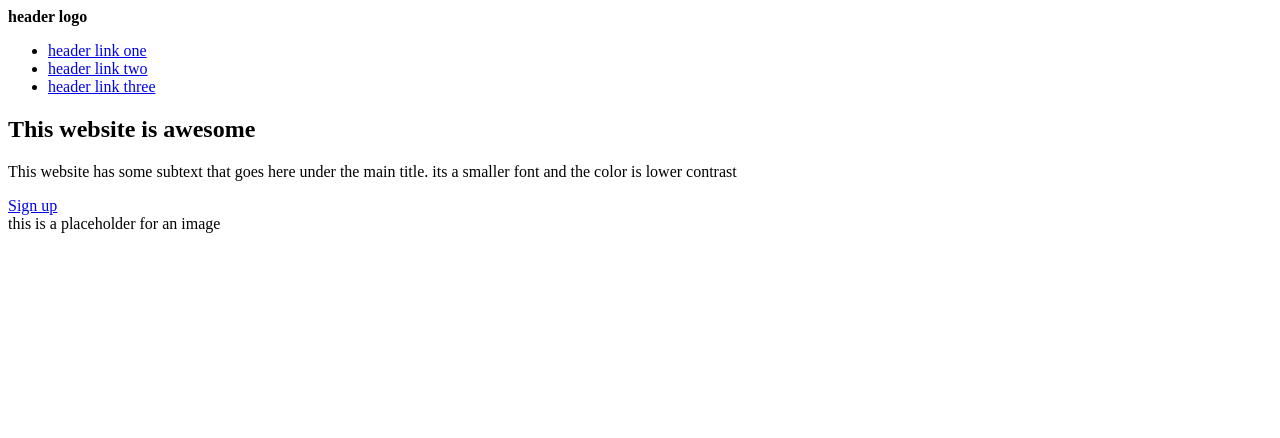
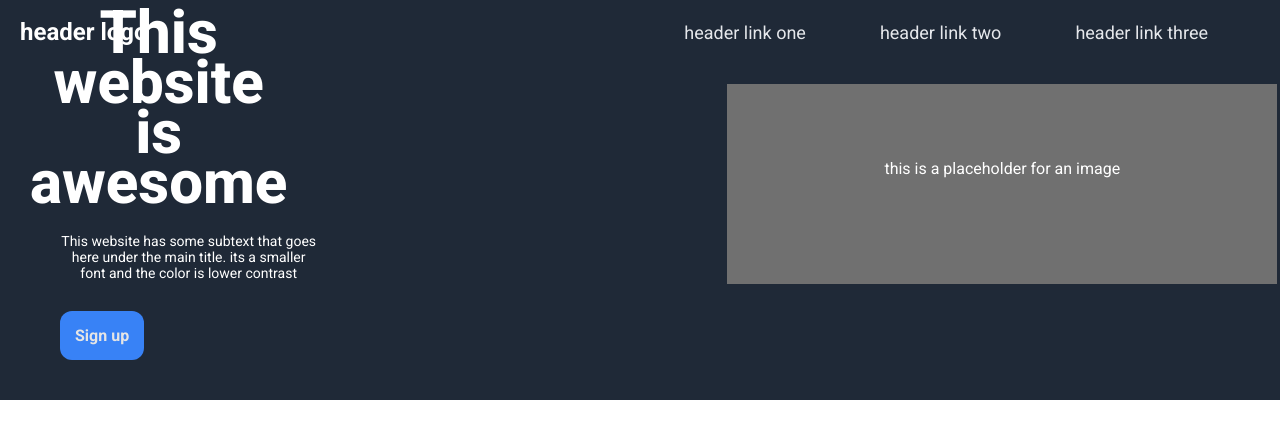
Before and after one commit to H4ROOON/flexbox, a plain HTML site: page index.html in a window 1280 px wide. Drawn offline with Linux system fonts and the light colour scheme.

Commit message:
added css for header and made minor changes in index

```diff
--- a/index.html
+++ b/index.html
@@ -10,6 +10,7 @@
 
 <body>
     <header class="header">
+        <div class="container">
             <div class="logo">
                 <strong>header logo</strong>
             </div>
@@ -20,8 +21,7 @@
                     <li><a class="nav-link" href="#">header link three</a></li>
                 </ul>
             </nav>
-    </header>
-    <main class="main">
+        </div>
         <section class="hero">
             <div class="hero-text">
                 <h2>This website is awesome</h2>
@@ -33,7 +33,7 @@
                 <div class="image-placeholder">this is a placeholder for an image</div>
             </div>
         </section>
-    </main>
+    </header>
 </body>
 
 </html>
--- a/style.css
+++ b/style.css
@@ -0,0 +1,129 @@
+@import url('https://fonts.googleapis.com/css2?family=Roboto:ital,wght@0,100..900;1,100..900&display=swap');
+
+.header {
+    background-color: #1f2937;
+    height: 400px;
+    padding: 0px;
+}
+
+* {
+    margin: 0;
+    padding: 0;
+    box-sizing: border-box;
+    font-family: "Roboto", sans-serif;
+}
+
+.container {
+    margin: 0 auto;
+    width: 100%;
+    padding: 0 20px;
+    display: flex;
+    justify-content: space-between;
+    align-items: center;
+}
+
+.logo {
+    height: 8vh;
+    color: white;
+    font-size: 24px;
+    display: flex;
+    align-items: center;
+
+}
+
+.header-nav ul {
+    height: 8vh;
+    list-style: none;
+    display: flex;
+    justify-content: space-between;
+    align-items: center;
+    gap: 20px;
+    margin: 0;
+    padding: 0;
+}
+
+.nav-link {
+    margin-right: 50px;
+    color: #e5e7eb;
+    text-decoration: none;
+    font-size: 18px;
+    padding: 2px;
+
+}
+
+.main {
+    width: 100%;
+    display: flex;
+    justify-content: space-between;
+    align-items: center;
+}
+
+.hero {
+    margin-top: 40px;
+    width: 100%;
+    height: 20vh;
+    padding: 0px 120px;
+    display: flex;
+    justify-content: space-between;
+    align-items: center;
+    flex-direction: row;
+    color: white;
+}
+
+.hero-text {
+    display: flex;
+    flex-direction: column;
+    align-items: flex-start;
+    text-align: center;
+    gap: 15px;
+    margin-left: 160px;
+    max-width: 500px;
+    ;
+}
+
+
+
+.hero-text h2 {
+    font-weight: 750;
+    font-size: 60px;
+    line-height: 50px;
+    margin-bottom: 10px;
+    transform: translate(-250px);
+}
+
+.hero-text p {
+    font-size: 14px;
+    margin-bottom: 15px;
+    transform: translate(-220px);
+}
+
+.hero-text a {
+    background-color: #3882f6;
+    padding: 15px;
+    transform: translate(-220px);
+    border-radius: 12px;
+    color: #e5e5e5;
+    text-decoration: none;
+    font-weight: 700;
+    border: none;
+    font-size: 16px;
+    transition: all .4s ease-in-out;
+}
+
+.hero-image {
+    min-height: 250px;
+    display: flex;
+    align-items: center;
+}
+
+.image-placeholder {
+    width: 550px;
+    height: 200px;
+    background: #707070;
+    border-radius: none;
+    padding: 75px;
+    text-align: center;
+    color: white;
+    margin-right: 200px;
+    transform: translate(190px);
+}
```
Lines whose indentation alone changed are shown as unchanged.
